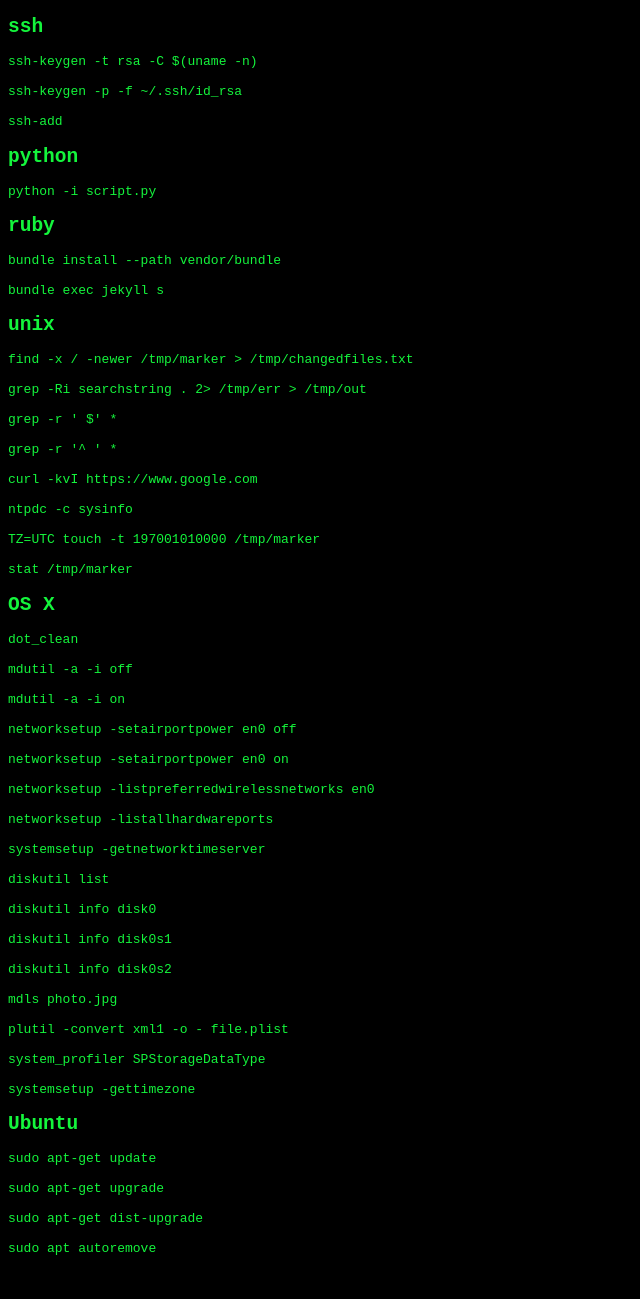
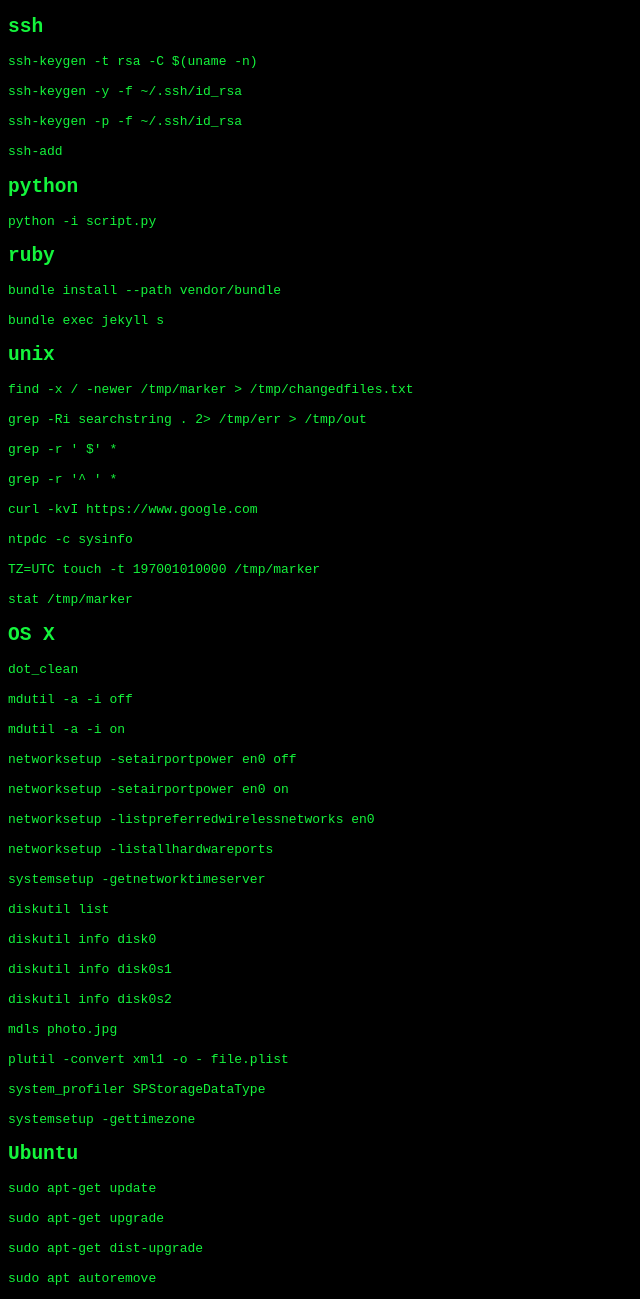
Before and after one commit to davejagoda/davejagoda.github.io, a Jekyll site: the page built from useful/useful_unix_commands.md, in a window 1280 px wide. Shown: the whole page, without its empty margins (0-640 px from the left). Built offline with Jekyll 4.4.1, drawn with Linux system fonts in a browser that asks for light colours; before the commit the page ends 1269 px from its top, so only the background shows below that.

Commit message:
Add ssh-keygen command to verify ssh key password

````diff
--- a/useful/useful_unix_commands.md
+++ b/useful/useful_unix_commands.md
@@ -8,6 +8,8 @@
 
 ```
 ssh-keygen -t rsa -C $(uname -n)
+
+ssh-keygen -y -f ~/.ssh/id_rsa
 
 ssh-keygen -p -f ~/.ssh/id_rsa
 
````
